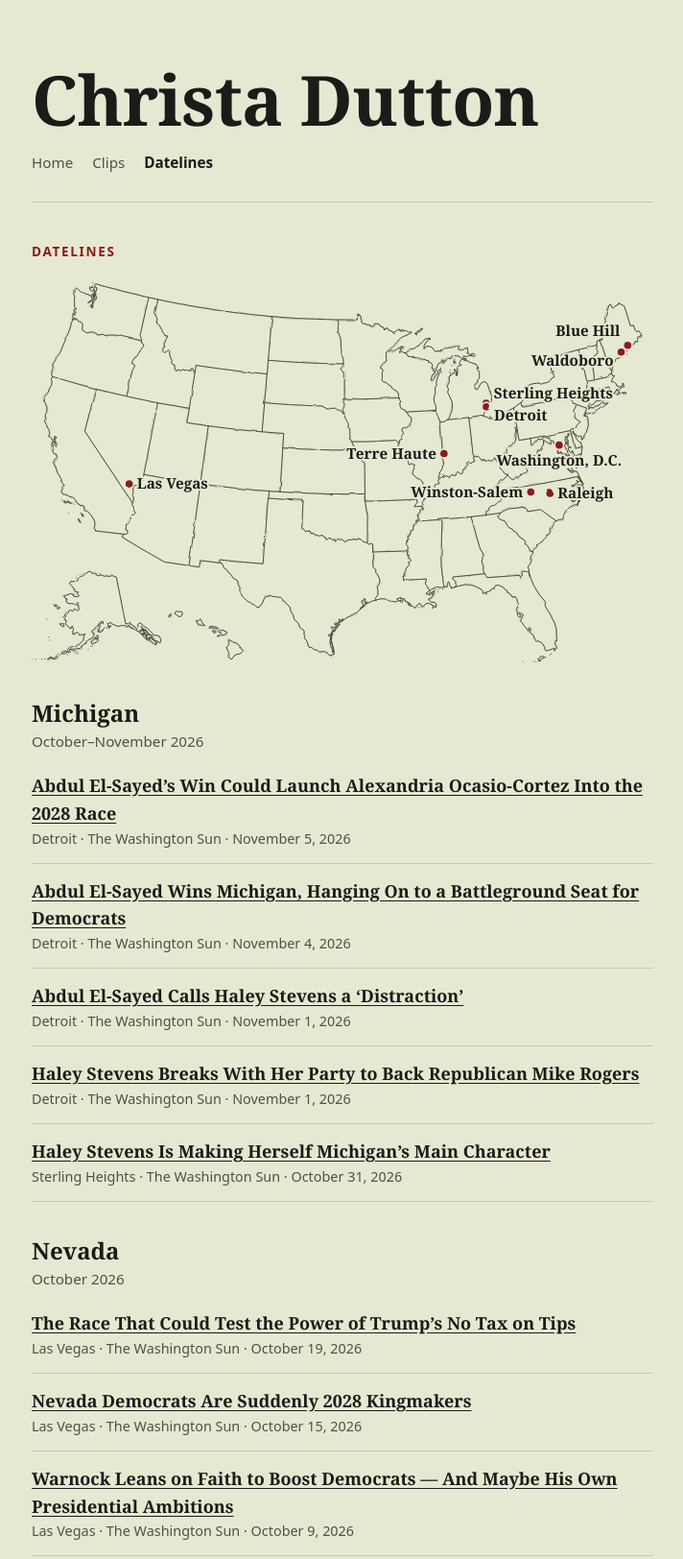
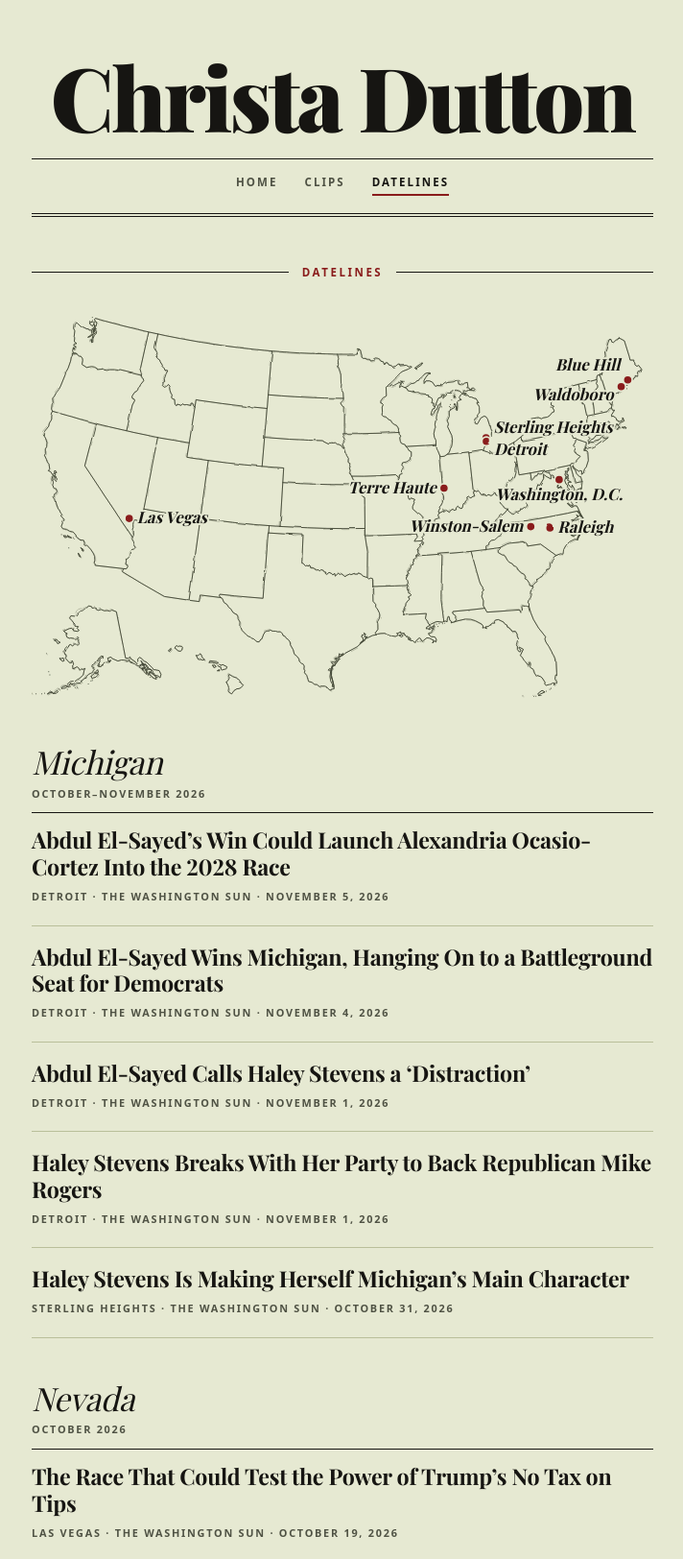
Before and after one commit to christadutton3/christadutton, a plain HTML site: page datelines.html in a window 1280 px wide. Shown: the top 1624 px of the page at 96% size, without its empty margins (283-995 px from the left). Drawn offline with nearby package versions, Linux system fonts and the light colour scheme; a web font is replaced by a local one.

Commit message:
Restyle site with magazine-inspired typography
Didone display headlines, Caslon body text, centered masthead with
double rules, drop cap, and tracked uppercase labels.

Co-Authored-By: Claude Opus 5.5 <noreply@anthropic.com>
Claude-Session: https://claude.ai/code/session_01FKhNi5CRqNqmsXe9fQnVZj

```diff
--- a/datelines.html
+++ b/datelines.html
@@ -5,6 +5,9 @@
   <meta name="viewport" content="width=device-width, initial-scale=1">
   <title>Datelines · Christa Dutton</title>
   <meta name="description" content="Places Christa Dutton has traveled to report for The Washington Sun.">
+  <link rel="preconnect" href="https://fonts.googleapis.com">
+  <link rel="preconnect" href="https://fonts.gstatic.com" crossorigin>
+  <link rel="stylesheet" href="https://fonts.googleapis.com/css2?family=Libre+Caslon+Text:ital,wght@0,400;0,700;1,400&family=Playfair+Display:ital,wght@0,400;0,700;0,900;1,400;1,700&display=swap">
   <link rel="stylesheet" href="style.css">
 </head>
 <body>
--- a/style.css
+++ b/style.css
@@ -1,19 +1,30 @@
+/*
+  Look: a crossover of a literary weekly and a fashion-forward culture site.
+  - Literary: Caslon body text, centered masthead, double rules, drop cap, small caps.
+  - Fashion: high-contrast Didone display type, big italics, tight headlines,
+    tracked-out uppercase labels.
+*/
 :root {
   --bg: #e6e9d2;
-  --text: #1c1b19;
+  --text: #161512;
   --muted: #4f5244;
-  --rule: #c5cba8;
+  --rule: #b9bf9a;
+  --ink-rule: #161512;
   --accent: #8a1c1c;
   --placeholder-bg: #dce0c3;
   --map-ink: #3d4230;
+  --display: "Playfair Display", "Didot", "Bodoni 72", Georgia, serif;
+  --body: "Libre Caslon Text", "Big Caslon", Georgia, "Times New Roman", serif;
+  --label: system-ui, -apple-system, "Segoe UI", Roboto, "Helvetica Neue", sans-serif;
 }
 @media (prefers-color-scheme: dark) {
   :root {
     --bg: #1d2016;
-    --text: #eeece7;
-    --muted: #a8a49c;
-    --rule: #3b402d;
-    --accent: #e07a6e;
+    --text: #efede6;
+    --muted: #aaa79d;
+    --rule: #424832;
+    --ink-rule: #efede6;
+    --accent: #e8857a;
     --placeholder-bg: #262a1d;
     --map-ink: #c9ccb8;
   }
@@ -23,94 +34,179 @@ body {
   margin: 0;
   background: var(--bg);
   color: var(--text);
-  font-family: Georgia, "Times New Roman", serif;
-  font-size: 1.125rem;
-  line-height: 1.6;
+  font-family: var(--body);
+  font-size: 1.0625rem;
+  line-height: 1.7;
+  -webkit-font-smoothing: antialiased;
+  font-variant-numeric: lining-nums;
 }
 main {
   max-width: 680px;
   margin: 0 auto;
-  padding: 64px 16px 80px;
+  padding: 56px 16px 80px;
 }
+
+/* ---------- Masthead ---------- */
 header {
-  border-bottom: 1px solid var(--rule);
-  padding-bottom: 28px;
-  margin-bottom: 40px;
+  text-align: center;
+  padding-bottom: 18px;
+  margin-bottom: 48px;
+  border-bottom: 4px double var(--ink-rule);
 }
 h1 {
   margin: 0;
-  font-size: clamp(2.75rem, 10vw, 4.5rem);
-  line-height: 1.1;
-  letter-spacing: -0.01em;
+  font-family: var(--display);
+  font-size: clamp(3rem, 13vw, 5.75rem);
+  font-weight: 900;
+  line-height: 0.95;
+  letter-spacing: -0.03em;
 }
-section { margin-bottom: 44px; }
+h1 a { color: inherit; text-decoration: none; }
+nav {
+  margin-top: 22px;
+  padding-top: 12px;
+  border-top: 1px solid var(--ink-rule);
+  display: flex;
+  justify-content: center;
+  flex-wrap: wrap;
+  gap: 6px 28px;
+  font-family: var(--label);
+  font-size: 0.72rem;
+  font-weight: 600;
+  letter-spacing: 0.18em;
+  text-transform: uppercase;
+}
+nav a { color: var(--muted); text-decoration: none; padding: 2px 0; }
+nav a:hover { color: var(--accent); }
+nav a[aria-current="page"] { color: var(--text); border-bottom: 2px solid var(--accent); }
+
+/* ---------- Section heads ---------- */
+section { margin-bottom: 52px; }
 h2 {
-  margin: 0 0 14px;
-  font-family: system-ui, -apple-system, "Segoe UI", Roboto, sans-serif;
-  font-size: 0.85rem;
+  display: flex;
+  align-items: center;
+  gap: 14px;
+  margin: 0 0 28px;
+  font-family: var(--label);
+  font-size: 0.72rem;
   font-weight: 700;
-  letter-spacing: 0.12em;
+  letter-spacing: 0.22em;
   text-transform: uppercase;
   color: var(--accent);
 }
-.placeholder {
-  margin: 0;
-  padding: 16px 18px;
-  border: 1px dashed var(--rule);
-  border-radius: 6px;
-  background: var(--placeholder-bg);
-  color: var(--muted);
+h2::before, h2::after {
+  content: "";
+  flex: 1;
+  border-top: 1px solid var(--ink-rule);
+}
+
+/* ---------- About ---------- */
+#about p { margin: 0 0 1.1em; }
+#about p:first-of-type {
+  font-family: var(--display);
   font-style: italic;
+  font-size: 1.6rem;
+  line-height: 1.3;
 }
+#about p:nth-of-type(2)::first-letter {
+  float: left;
+  margin: 0.06em 0.1em 0 0;
+  font-family: var(--display);
+  font-weight: 900;
+  font-size: 4.4em;
+  line-height: 0.8;
+  color: var(--accent);
+}
+
+/* ---------- Story lists ---------- */
 .clips {
   list-style: none;
   margin: 0;
   padding: 0;
 }
 .clips li {
-  padding: 14px 0;
+  padding: 18px 0 20px;
   border-bottom: 1px solid var(--rule);
 }
-.clips a { color: var(--text); font-weight: 700; }
+.clips li:first-child { padding-top: 4px; }
+.clips a {
+  display: block;
+  color: var(--text);
+  font-family: var(--display);
+  font-size: 1.45rem;
+  font-weight: 700;
+  line-height: 1.2;
+  letter-spacing: -0.01em;
+  text-decoration: none;
+}
+.clips a:hover { color: var(--accent); }
 .clips .meta {
   display: block;
+  margin-top: 8px;
   color: var(--muted);
-  font-family: system-ui, -apple-system, "Segoe UI", Roboto, sans-serif;
-  font-size: 0.9rem;
+  font-family: var(--label);
+  font-size: 0.68rem;
+  font-weight: 600;
+  letter-spacing: 0.16em;
+  text-transform: uppercase;
 }
-.more { margin: 20px 0 0; font-family: system-ui, -apple-system, "Segoe UI", Roboto, sans-serif; font-size: 0.95rem; }
-a { color: var(--accent); text-underline-offset: 3px; }
+.more {
+  margin: 24px 0 0;
+  text-align: center;
+  font-family: var(--display);
+  font-style: italic;
+  font-size: 1.1rem;
+}
+
+a { color: var(--accent); text-underline-offset: 3px; text-decoration-thickness: 1px; }
 a:hover { text-decoration-thickness: 2px; }
+
+.placeholder {
+  margin: 0;
+  padding: 16px 18px;
+  border: 1px dashed var(--rule);
+  background: var(--placeholder-bg);
+  color: var(--muted);
+  font-style: italic;
+}
+
+/* ---------- Footer ---------- */
 footer {
-  border-top: 1px solid var(--rule);
-  padding-top: 24px;
-  color: var(--muted);
+  margin-top: 8px;
+  padding-top: 22px;
+  border-top: 4px double var(--ink-rule);
+  text-align: center;
+  font-family: var(--display);
+  font-style: italic;
+  font-size: 1.15rem;
+  color: var(--text);
 }
-nav {
-  margin-top: 14px;
-  display: flex;
-  flex-wrap: wrap;
-  gap: 6px 20px;
-  font-family: system-ui, -apple-system, "Segoe UI", Roboto, sans-serif;
-  font-size: 0.95rem;
-}
-nav a { color: var(--muted); text-decoration: none; }
-nav a:hover { color: var(--accent); }
-nav a[aria-current="page"] { color: var(--text); font-weight: 700; }
-h1 a { color: inherit; text-decoration: none; }
-.trip { margin-bottom: 36px; }
+
+/* ---------- Datelines ---------- */
+.trip { margin-bottom: 44px; }
 h3 {
   margin: 0;
-  font-size: 1.5rem;
-  line-height: 1.25;
+  font-family: var(--display);
+  font-style: italic;
+  font-weight: 400;
+  font-size: 2.1rem;
+  line-height: 1.1;
+  letter-spacing: -0.01em;
 }
 .when {
-  margin: 2px 0 6px;
+  margin: 6px 0 10px;
+  padding-bottom: 10px;
+  border-bottom: 1px solid var(--ink-rule);
   color: var(--muted);
-  font-family: system-ui, -apple-system, "Segoe UI", Roboto, sans-serif;
-  font-size: 0.95rem;
+  font-family: var(--label);
+  font-size: 0.68rem;
+  font-weight: 600;
+  letter-spacing: 0.16em;
+  text-transform: uppercase;
 }
-.map { margin: 0 0 36px; position: relative; }
+
+/* ---------- Map ---------- */
+.map { margin: 0 0 48px; position: relative; }
 .map svg { display: block; width: 100%; height: auto; }
 .map-outline {
   fill: none;
@@ -123,8 +219,10 @@ h3 {
 .map-pins circle { fill: var(--accent); stroke: var(--bg); stroke-width: 2.5; }
 .map-pins a:hover circle, .map-pins a:focus circle { r: 9; }
 .map-label {
-  font-family: Georgia, "Times New Roman", serif;
-  font-size: 23px;
+  font-variant-numeric: lining-nums;
+  font-family: var(--display);
+  font-style: italic;
+  font-size: 25px;
   font-weight: 700;
   fill: var(--text);
   paint-order: stroke;
@@ -132,14 +230,8 @@ h3 {
   stroke-width: 6px;
   stroke-linejoin: round;
 }
-.map figcaption {
-  margin-top: 8px;
-  color: var(--muted);
-  font-family: system-ui, -apple-system, "Segoe UI", Roboto, sans-serif;
-  font-size: 0.9rem;
-}
 @media (max-width: 520px) {
-  .map-label { font-size: 33px; stroke-width: 8px; }
+  .map-label { font-size: 31px; stroke-width: 8px; }
   .map-pins circle { r: 9; }
 }
 .map-pins .pin { cursor: pointer; }
@@ -148,26 +240,25 @@ h3 {
   position: absolute;
   z-index: 2;
   max-width: 280px;
-  padding: 10px 14px;
+  padding: 12px 16px;
   background: var(--bg);
-  border: 1px solid var(--map-ink);
-  border-radius: 4px;
-  box-shadow: 0 4px 14px rgba(0, 0, 0, 0.15);
+  border: 1px solid var(--ink-rule);
+  box-shadow: 4px 4px 0 var(--ink-rule);
   pointer-events: none;
   font-size: 0.85rem;
-  line-height: 1.35;
+  line-height: 1.3;
 }
 .map-tip[hidden] { display: none; }
 .map-tip-city {
-  margin: 0 0 6px;
+  margin: 0 0 8px;
   color: var(--accent);
-  font-family: system-ui, -apple-system, "Segoe UI", Roboto, sans-serif;
-  font-size: 0.75rem;
+  font-family: var(--label);
+  font-size: 0.65rem;
   font-weight: 700;
-  letter-spacing: 0.1em;
+  letter-spacing: 0.18em;
   text-transform: uppercase;
 }
 .map-tip ul { margin: 0; padding: 0; list-style: none; }
-.map-tip li { font-weight: 700; }
+.map-tip li { font-family: var(--display); font-weight: 700; font-size: 1.05em; }
 .map-tip.compact { font-size: 0.75rem; padding: 8px 10px; }
-.map-tip li + li { margin-top: 5px; padding-top: 5px; border-top: 1px solid var(--rule); }
+.map-tip li + li { margin-top: 6px; padding-top: 6px; border-top: 1px solid var(--rule); }
```
Also changed, not shown: clips.html (+3 -0 lines), index.html (+3 -0 lines).
